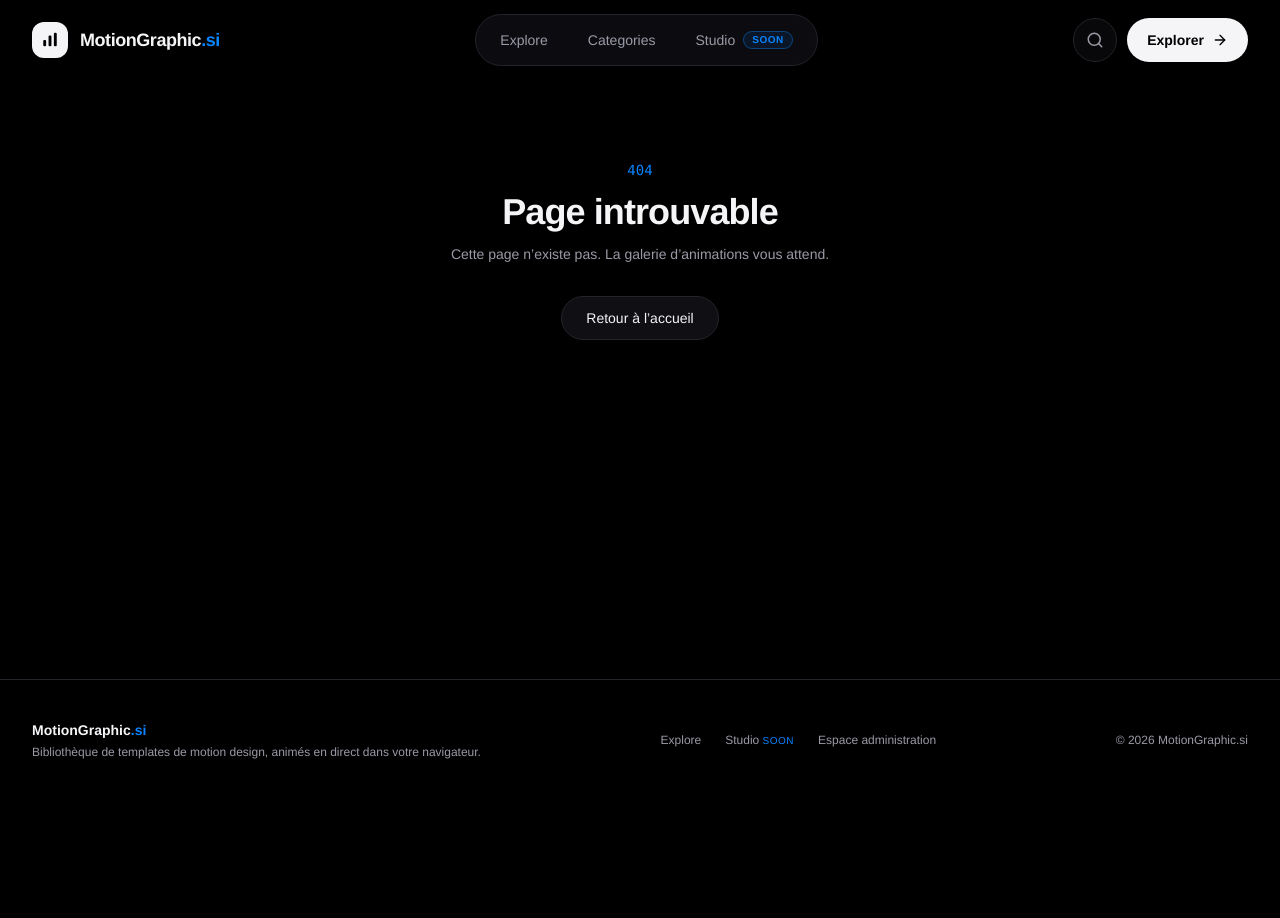
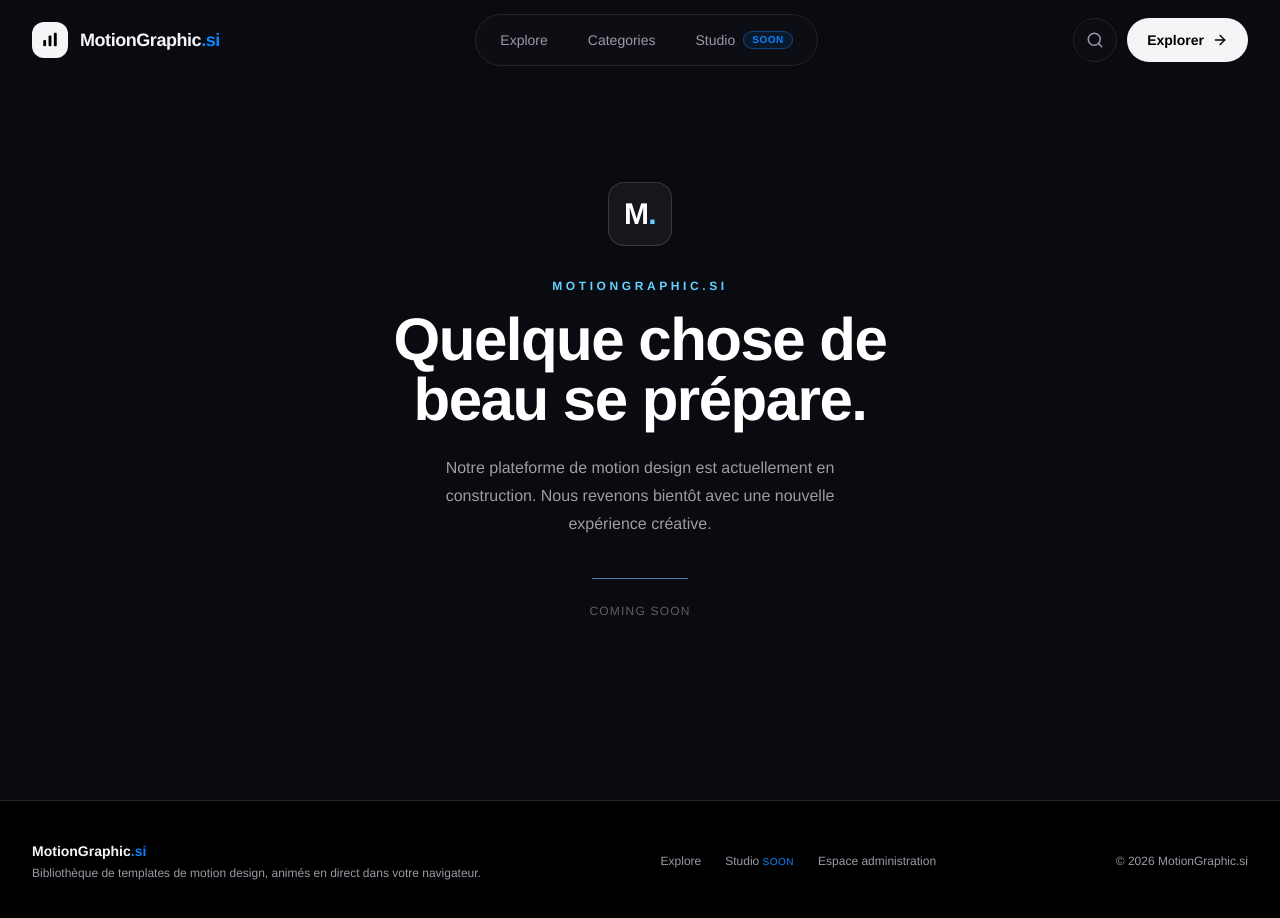
Before and after one commit to MGIT74/motiongraphic, a Next.js app: page /construction in a window 1280 px wide. Before the commit this address had no page. Shown: the top 918 px of the page. Before the commit the page ends 800 px from the top, so only its background shows below. Built offline with nearby package versions, Linux system fonts and the light colour scheme.

Commit message:
feat: add MotionGraphic coming soon page

```diff
--- /dev/null
+++ b/src/app/construction/page.tsx
@@ -0,0 +1,27 @@
+import type { Metadata } from "next";
+
+export const metadata: Metadata = {
+  title: "En construction — MotionGraphic.si",
+  description: "MotionGraphic.si prépare sa prochaine version.",
+  robots: { index: false, follow: false },
+};
+
+export default function ConstructionPage() {
+  return (
+    <main className="flex min-h-svh items-center justify-center bg-[#090b11] px-6 text-white">
+      <div className="mx-auto max-w-xl text-center">
+        <div className="mx-auto mb-8 flex h-16 w-16 items-center justify-center rounded-2xl border border-white/15 bg-white/5 text-3xl font-bold tracking-tight">
+          M<span className="text-[#64d2ff]">.</span>
+        </div>
+        <p className="mb-4 text-xs font-semibold uppercase tracking-[0.3em] text-[#64d2ff]">MotionGraphic.si</p>
+        <h1 className="text-4xl font-semibold tracking-tight sm:text-6xl">Quelque chose de beau se prépare.</h1>
+        <p className="mx-auto mt-6 max-w-md text-base leading-7 text-white/60">
+          Notre plateforme de motion design est actuellement en construction.
+          Nous revenons bientôt avec une nouvelle expérience créative.
+        </p>
+        <div className="mx-auto mt-10 h-px w-24 bg-[#64d2ff]/60" />
+        <p className="mt-6 text-xs tracking-widest text-white/35">COMING SOON</p>
+      </div>
+    </main>
+  );
+}
```
